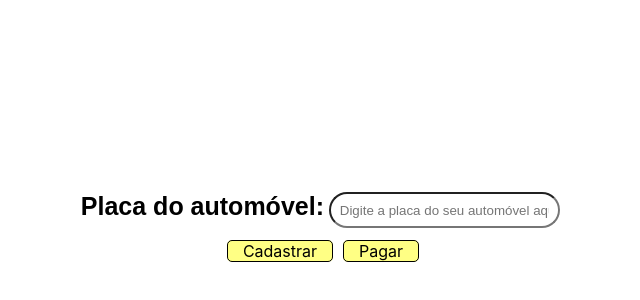
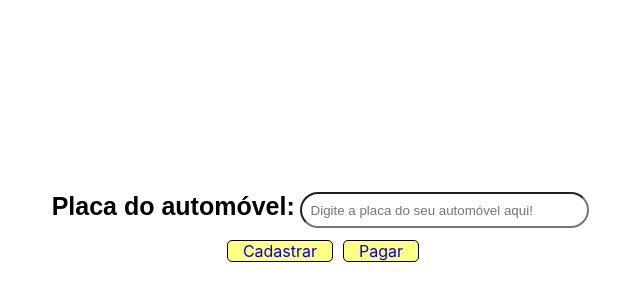
Before and after one commit to gabriellycorrea/TRABALHOSD, a React (Create React App) app: page / in a window 1280 px wide. Shown: the part 172-472 px from the top of the page, without its empty margins (317-957 px from the left). Built offline with nearby package versions, Linux system fonts and the light colour scheme.

Commit message:
ultima alteraçao - codigo pronto
codigo finalizado, aprovado pelo professor

```diff
--- a/src/App.jsx
+++ b/src/App.jsx
@@ -2,42 +2,17 @@ import React, { useState } from 'react';
 import { Link } from 'react-router-dom';
 
 const Tela = () => {
-  const [dados, setDados] = useState({
-    campo1: '',
-  });
-
-  const [modalIsOpen, setModalIsOpen] = useState(false);
-
-  const handleChange = (e) => {
-    const { name, value } = e.target;
-    setDados((prevDados) => ({
-      ...prevDados,
-      [name]: value,
-    }));
-  };
-
-  const handleSubmit = (e) => {
-    e.preventDefault();
-    console.log('Dados do formulário:', dados);
-    setModalIsOpen(true);
-  };
-
   return (
     <main>
-      <div>
-        <form onSubmit={handleSubmit}>
+      <form>
         <label>
           Placa do automóvel:
           <input
+            type="text"
             placeholder='Digite a placa do seu automóvel aqui!'
-              type="text"
-              name="campo1"
-              value={dados.campo1}
-              onChange={handleChange}
           />
         </label>
       </form>
-      </div>
       <div id='botton'>
         <Link className='Link' to={'/Cadastrar-carro'}>Cadastrar</Link>
         <Link className='Link' to={'/Pagamento'}>Pagar</Link>
--- a/src/index.css
+++ b/src/index.css
@@ -21,31 +21,22 @@ label{
   font-weight: bolder;
   font-size: 25px;
 }
+
 input{
   /* display: flex; */
   padding: 1.1vh;
   margin: 5px;
   border-radius: 18px;
-  width: 26.2vh;
-}
-
-form {
-  text-align: left;
-  display: flex;
-  flex-direction: column;
-  gap: .5rem;
-  justify-content: flex-start;
-  align-items: flex-start;
+  width: 33.5vh;
 }
 
 main > div > .Link {
   text-decoration: none;
   font-size: medium;
-  color: black;
   background-color: rgba(255, 255, 0, 0.484);
   padding: 0px 15px;
   border-radius: 5px;
-  margin: 5px;
+  margin: 0px 5px;
   border: 1px solid #000;
 }
 
--- a/src/pages/Cadastrar-carro/index.jsx
+++ b/src/pages/Cadastrar-carro/index.jsx
@@ -1,7 +1,7 @@
 import React from 'react';
 
 function Cadastrar(props) {
-  return <h1>Obrigado!</h1>
+  return <h1>Cadastro realizado com Sucesso!</h1>
 }
 
 export default Cadastrar;
--- a/src/pages/Pagamento/index.jsx
+++ b/src/pages/Pagamento/index.jsx
@@ -1,7 +1,7 @@
 import React from 'react';
 
 function Pagar(props) {
-  return <h1>Volte sempre!</h1>
+  return <h1>Pagamento concluido. Volte sempre!</h1>
 }
 
 export default Pagar;
```
Also changed, not shown: 2 other files (tests, documents, lock files or other folders). Lines whose indentation alone changed are shown as unchanged.
